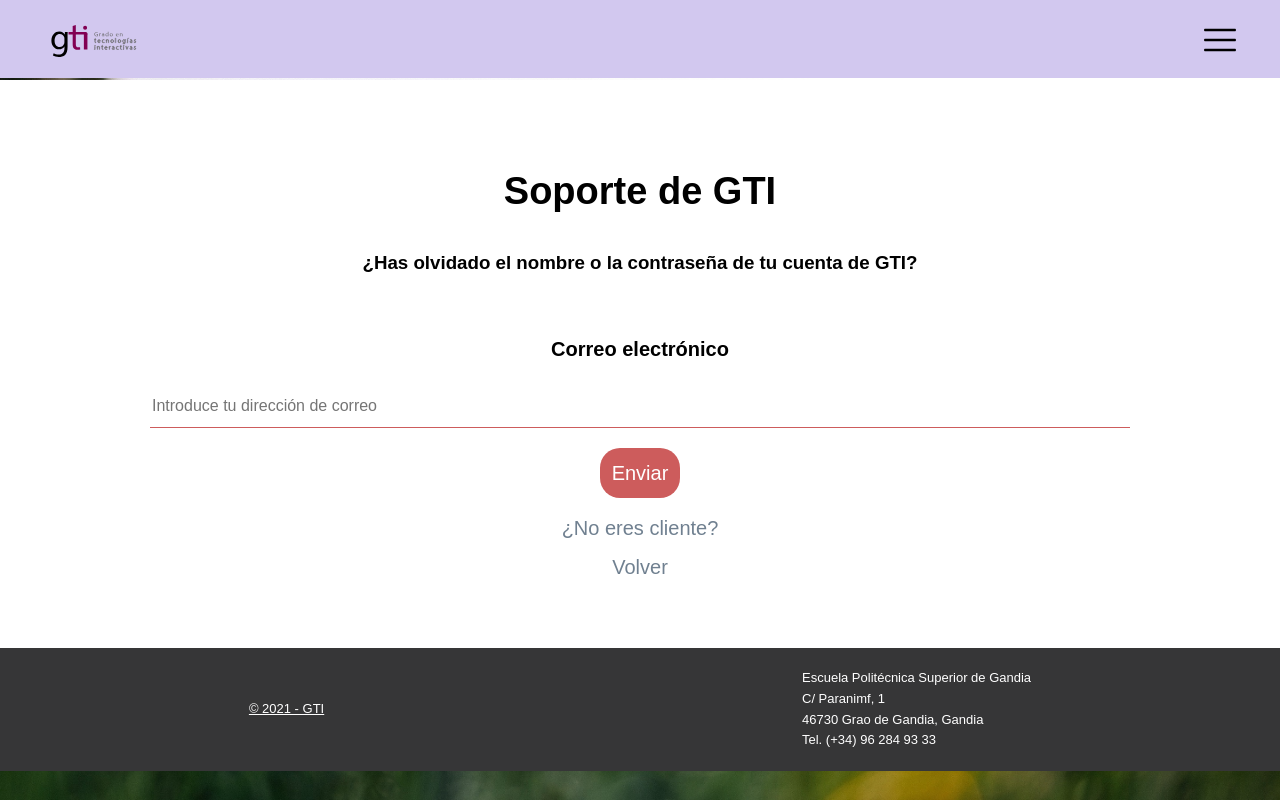
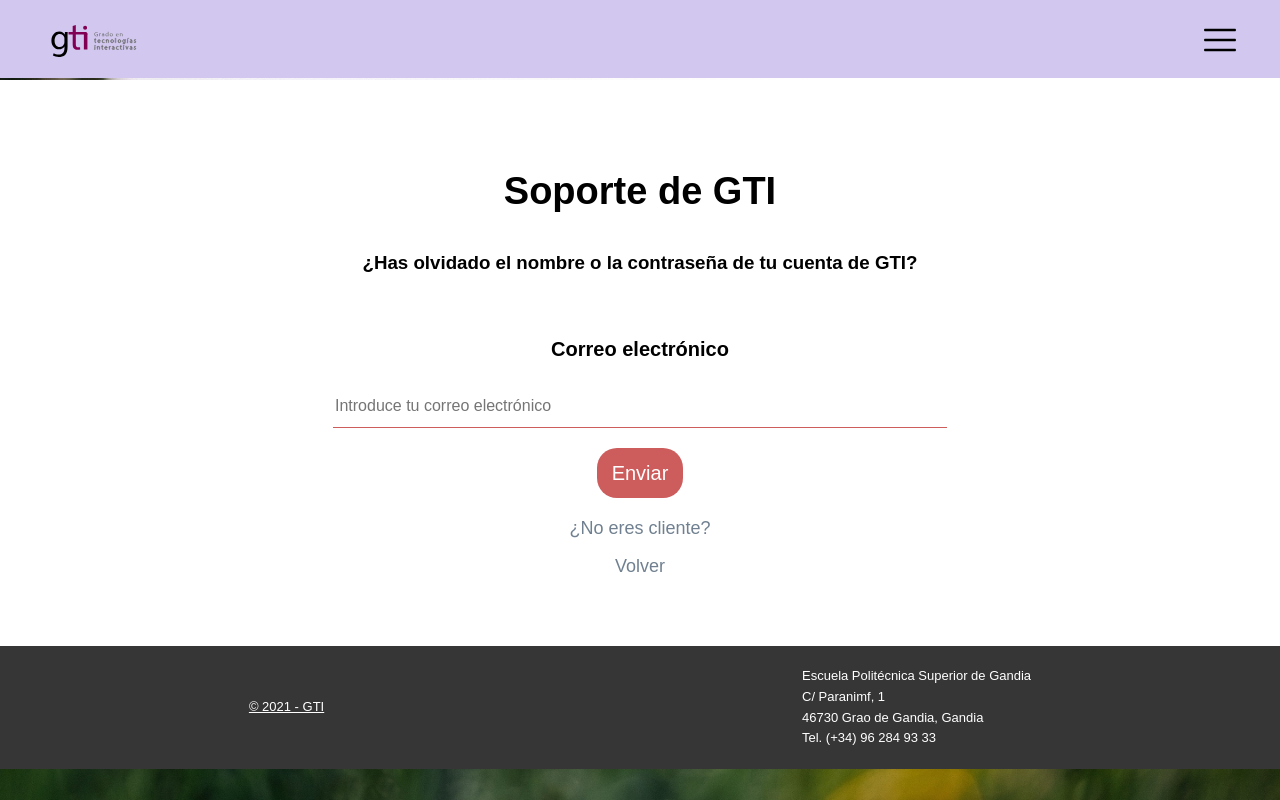
Before and after one commit to Sazzmubd/Proyecto-WEB, a PHP site: the page made by src/olvidaContraseña.html in a window 1280 px wide. Run offline with PHP 8.4, Linux system fonts and the light colour scheme.

Commit message:
olvidacontraseña sin errores

```diff
--- a/src/app/css/admin-style.css
+++ b/src/app/css/admin-style.css
@@ -14,7 +14,6 @@ body {
     height: 78px;
     background: #d2c8ef;
     color: black;
-    border-bottom: 3px solid white;
 
     /* Cabecera fija */
     position: fixed;
--- a/src/app/css/formularios-style.css
+++ b/src/app/css/formularios-style.css
@@ -18,7 +18,7 @@ body {
 
 .fondo-pantalla-olv{
     background: url("../ImagenesProyecto/campo2.jpg");
-
+    max-height: 100%;
     background-size: cover;
 }
 
--- a/src/app/css/index-style.css
+++ b/src/app/css/index-style.css
@@ -19,10 +19,8 @@
 
     height: 78px;
     background: #d2c8ef;
-    border-bottom: 3px solid purple;
     color: black;
 
-    border-bottom: 3px solid white;
 
     /* Cabecera fija */
     position: fixed;
@@ -315,7 +313,7 @@ section .img1 {
         padding-bottom: 10px;
 
     }
-    .text box{
+    .text-box{
         display: flex;
         flex-direction: column
     }
--- a/src/app/css/olvidaContraseña-style.css
+++ b/src/app/css/olvidaContraseña-style.css
@@ -54,7 +54,7 @@
     display: block;
 }
 .login-box input{
-    width: 80%;/*que se vea toda la linea ocupada*/
+    width: 100%;/*que se vea toda la linea ocupada*/
     margin-bottom: 20px;
 }
 .login-box input[type="text"],
@@ -74,6 +74,7 @@
 .login-box input[type="submit"]{
     border: none;
     outline: none;
+    width: 100%;
     height: 50px;
     background:  indianred;/*hacer la casilla transparente*/
     color: white;
@@ -165,7 +166,7 @@
     .login-box input {
         align-items: center;
         justify-content: center;
-        max-width: 80%;
+        width: 50%;
     }
 
     .fondo-pantalla-olv h2 {
@@ -184,13 +185,14 @@
 
 
     .login-box a {
-        font-size: 20px;
+        font-size: 18px;
     }
 
     .enviar {
         display: flex;
         justify-content: center;
         align-items: center;
+        width: 7%;
     }
 
     .login-box label {
--- a/src/app/css/preguntasFrecuentes-style.css
+++ b/src/app/css/preguntasFrecuentes-style.css
@@ -8,7 +8,7 @@ body {
     background-repeat: no-repeat;
 
     margin: 0;
-    background-color: #4c3b75;
+    background-color: white;
 
     font-family: Arial;
 }
--- a/src/olvidaContraseña.html
+++ b/src/olvidaContraseña.html
@@ -58,7 +58,7 @@
             <!-- user name -->
             <label for="username">Correo electrónico</label>
             <div class="bloque">
-            <input type="text" placeholder="Introduce tu dirección de correo">
+            <input type="text" placeholder="Introduce tu correo electrónico">
             <!--contraseña -->
             </div>
             <div class="enviar"><input type="submit" value="Enviar"></div><!-- boton de enviar -->
```
Also changed, not shown: src/app/css/solicitud-style.css (+15 -2 lines).
